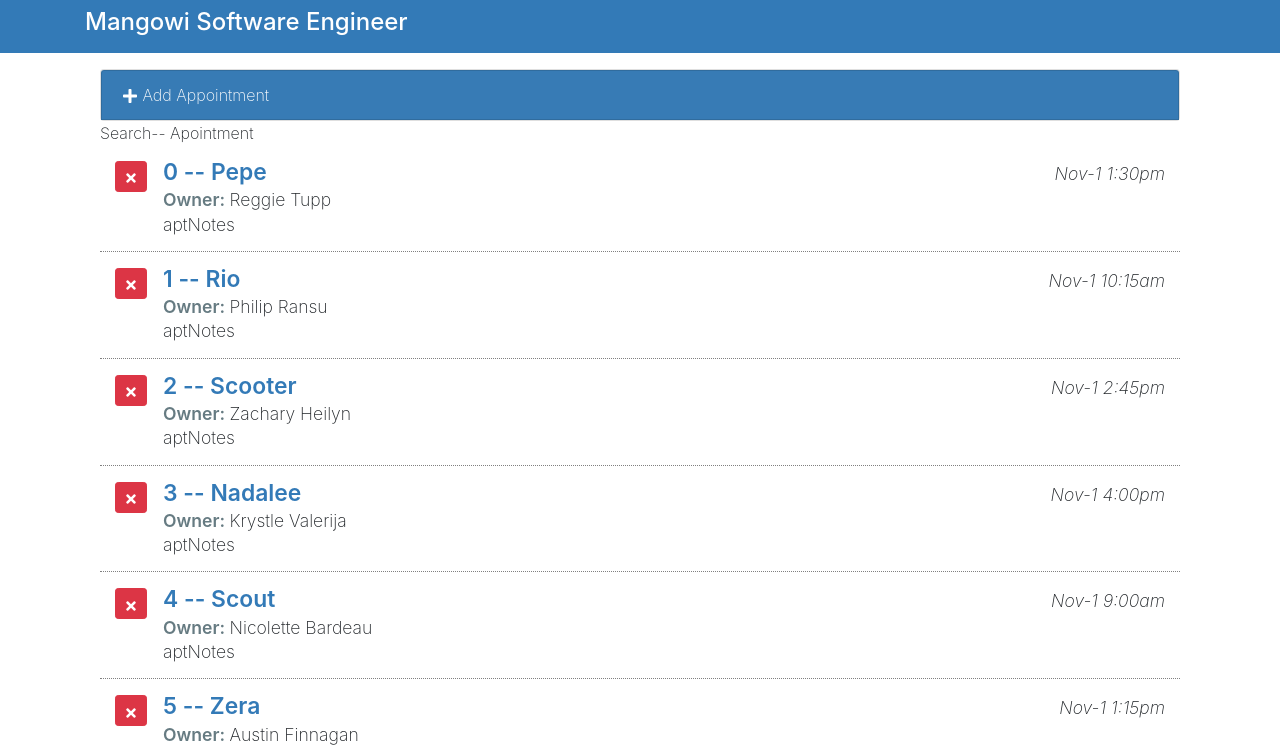
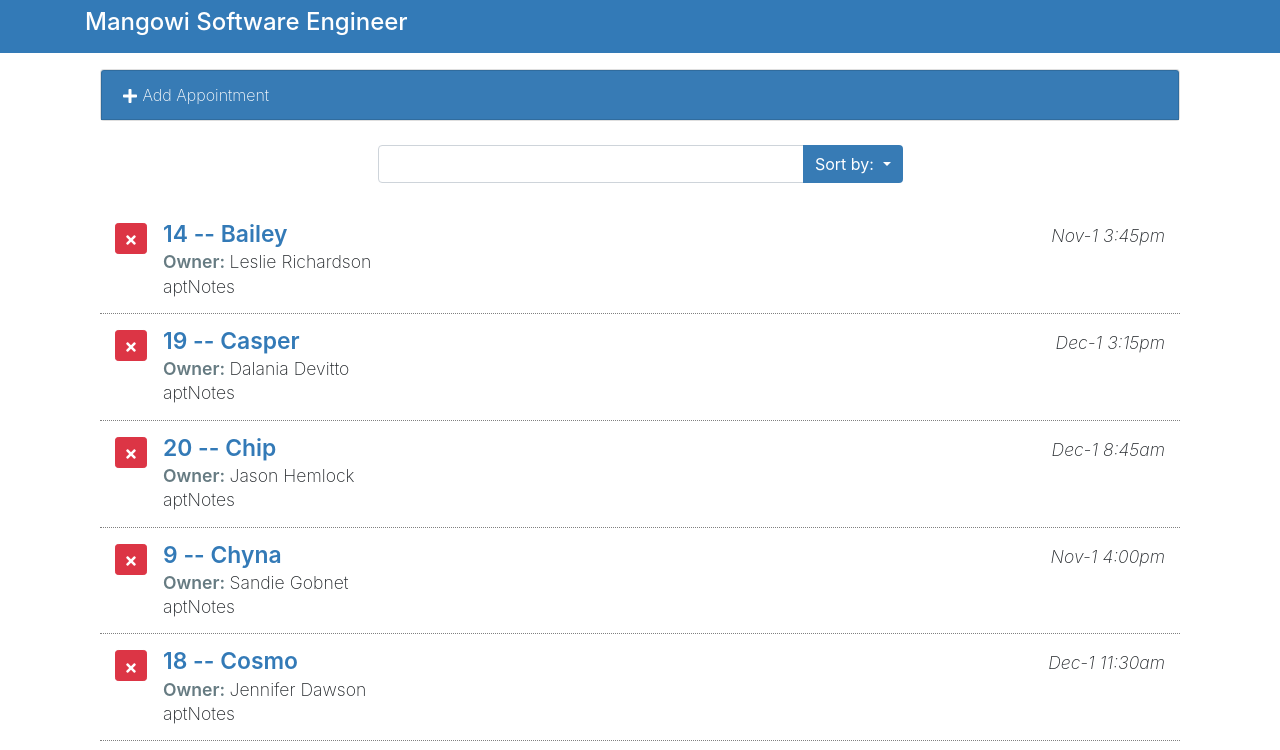
Before and after one commit to mangowi/react_interface, a React (Create React App) app: page / in a window 1280 px wide. Shown: the top 750 px of the page. Built offline with nearby package versions, Linux system fonts and the light colour scheme.

Commit message:
preparing search list based on the order by

```diff
--- a/src/components/App.js
+++ b/src/components/App.js
@@ -14,6 +14,8 @@
       //myName : 'Daniel Mangowi',
       myAppointmenst: [],
       formDisplay: false,
+      orderBy: 'petName',
+      orderDir:'asc',
       lastIndex: 0
     };
 
@@ -72,6 +74,24 @@
    }
   render() {
 
+    // When we start to render and when we start displaying the data
+    let order;
+    let filteredApts = this.state.myAppointmenst;
+    if(this.state.orderDir === 'asc'){
+      order = 1;
+
+    }else{
+      order = -1;
+    }
+    filteredApts.sort((a,b)=>{
+      if(a[this.state.orderBy].toLowerCase()<
+      b[this.state.orderBy].toLowerCase()
+    ){
+      return -1 * order;
+    }else{
+      return 1 * order;
+    }
+    });
 
     return (
       <main className="page bg-white" id="petratings">
@@ -86,7 +106,7 @@
                 addAppointment={this.addAppointment}
                 />
                 <SearchApointments />
-                <ListApointments appointments={this.state.myAppointmenst}
+                <ListApointments appointments={filteredApts}
                 deleteApointment = {this.deleteApointment}
                 />
             </div>
--- a/src/components/SearchApointments.js
+++ b/src/components/SearchApointments.js
@@ -4,7 +4,51 @@
 
 class SearchApointments extends Component{
     render(){
-        return<div>Search-- Apointment</div>
+        return(
+            <div className="search-appointments row justify-content-center my-4">
+            <div className="col-md-6">
+              <div className="input-group">
+                <input
+                  id="SearchApts"
+                  type="text"
+                  className="form-control"
+                  aria-label="Search Appointments"
+                />
+                <div className="input-group-append">
+                  <button
+                    type="button"
+                    className="btn btn-primary dropdown-toggle"
+                    data-toggle="dropdown"
+                    aria-haspopup="true"
+                    aria-expanded="false"
+                  >
+                    Sort by: <span className="caret" />
+                  </button>
+
+                  <div className="sort-menu dropdown-menu dropdown-menu-right">
+                    <button className="sort-by dropdown-item" href="#">
+                      Pet Name
+                    </button>
+                    <button className="sort-by dropdown-item" href="#">
+                      Date
+                    </button>
+                    <button className="sort-by dropdown-item" href="#">
+                      Owner
+                    </button>
+                    <div role="separator" className="dropdown-divider" />
+                    <button className="sort-by dropdown-item" href="#">
+                      Asc
+                    </button>
+                    <button className="sort-by dropdown-item" href="#">
+                      Desc
+                    </button>
+                  </div>
+                </div>
+              </div>
+            </div>
+          </div>
+
+        )
     }
 }
 
```
